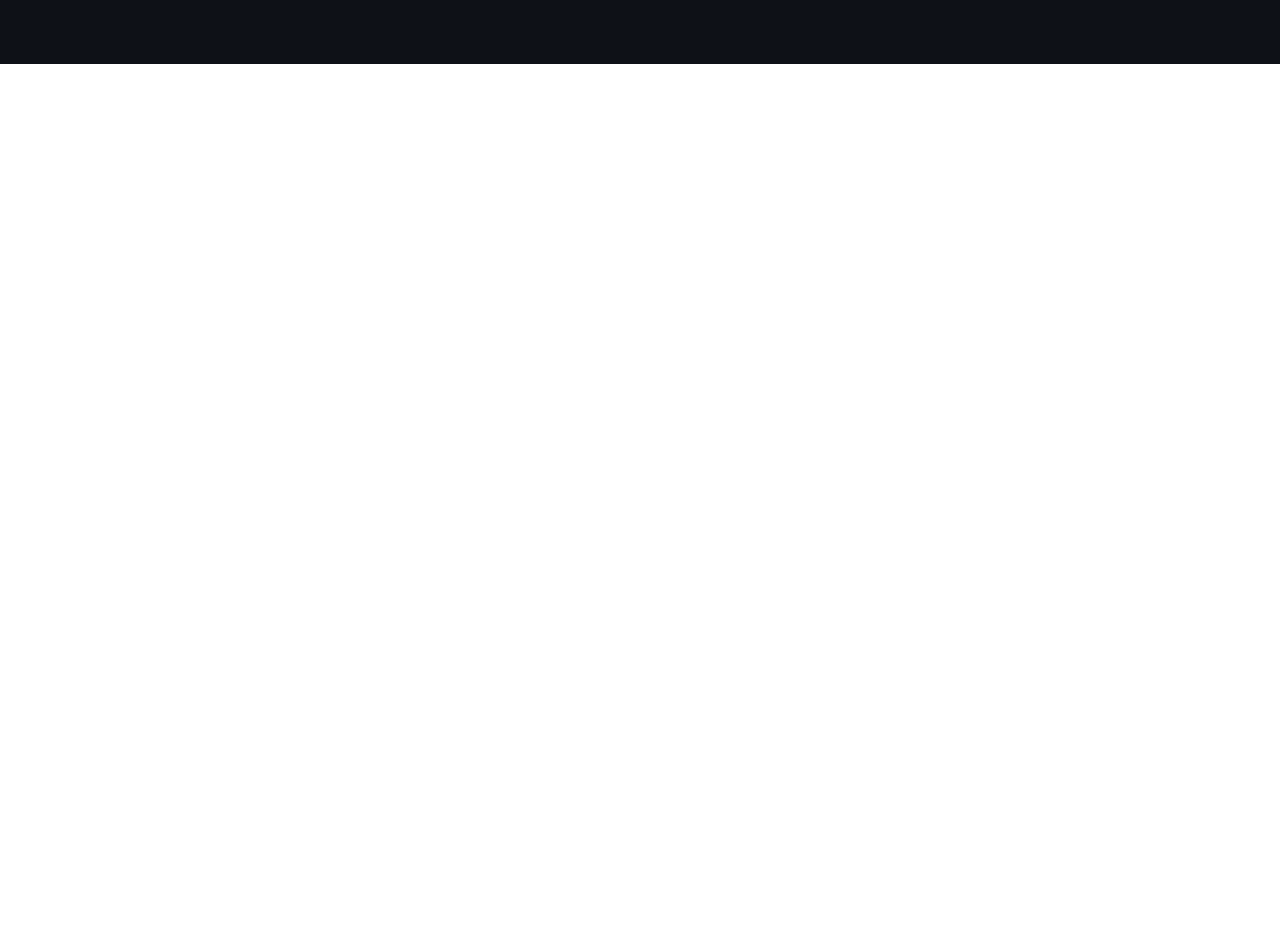
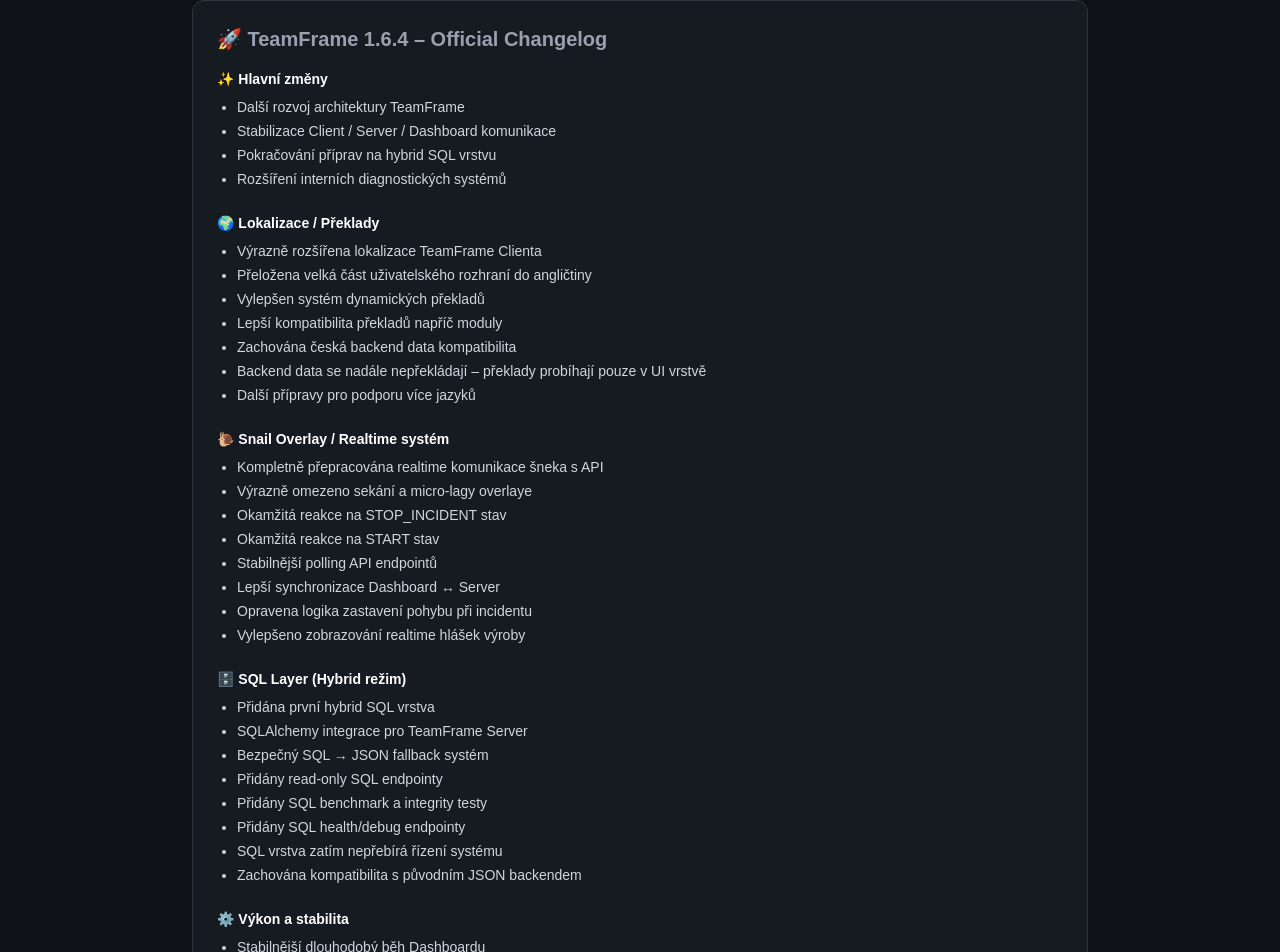
Before and after one commit to rendilife/teamframe-web, a Next.js app: page /download in a window 1280 px wide. Shown: the part 839-1791 px from the top of the page. Before the commit the page ends 903 px from the top, so only its background shows below. Built offline with nearby package versions, Linux system fonts and the light colour scheme; no server answers.

Commit message:
Website update

```diff
--- a/app/download/DownloadClient.tsx
+++ b/app/download/DownloadClient.tsx
@@ -147,9 +147,121 @@
             </ul>
           </div>
 
+
+
+
+<div className="bg-[#161B22] border border-[#30363D] rounded-xl p-6 space-y-4">
+
+  <h2 className="text-xl font-semibold">
+    🚀 TeamFrame 1.6.4 – Official Changelog
+  </h2>
+
+  <div className="space-y-6 text-sm text-gray-300">
+
+    <div>
+      <h3 className="text-white font-semibold mb-2">
+        ✨ Hlavní změny
+      </h3>
+
+      <ul className="list-disc ml-5 space-y-1">
+        <li>Další rozvoj architektury TeamFrame</li>
+        <li>Stabilizace Client / Server / Dashboard komunikace</li>
+        <li>Pokračování příprav na hybrid SQL vrstvu</li>
+        <li>Rozšíření interních diagnostických systémů</li>
+      </ul>
+    </div>
+
+    <div>
+      <h3 className="text-white font-semibold mb-2">
+        🌍 Lokalizace / Překlady
+      </h3>
+
+      <ul className="list-disc ml-5 space-y-1">
+        <li>Výrazně rozšířena lokalizace TeamFrame Clienta</li>
+        <li>Přeložena velká část uživatelského rozhraní do angličtiny</li>
+        <li>Vylepšen systém dynamických překladů</li>
+        <li>Lepší kompatibilita překladů napříč moduly</li>
+        <li>Zachována česká backend data kompatibilita</li>
+        <li>Backend data se nadále nepřekládají – překlady probíhají pouze v UI vrstvě</li>
+        <li>Další přípravy pro podporu více jazyků</li>
+      </ul>
+    </div>
+
+    <div>
+      <h3 className="text-white font-semibold mb-2">
+        🐌 Snail Overlay / Realtime systém
+      </h3>
+
+      <ul className="list-disc ml-5 space-y-1">
+        <li>Kompletně přepracována realtime komunikace šneka s API</li>
+        <li>Výrazně omezeno sekání a micro-lagy overlaye</li>
+        <li>Okamžitá reakce na STOP_INCIDENT stav</li>
+        <li>Okamžitá reakce na START stav</li>
+        <li>Stabilnější polling API endpointů</li>
+        <li>Lepší synchronizace Dashboard ↔ Server</li>
+        <li>Opravena logika zastavení pohybu při incidentu</li>
+        <li>Vylepšeno zobrazování realtime hlášek výroby</li>
+      </ul>
+    </div>
+
+    <div>
+      <h3 className="text-white font-semibold mb-2">
+        🗄️ SQL Layer (Hybrid režim)
+      </h3>
+
+      <ul className="list-disc ml-5 space-y-1">
+        <li>Přidána první hybrid SQL vrstva</li>
+        <li>SQLAlchemy integrace pro TeamFrame Server</li>
+        <li>Bezpečný SQL → JSON fallback systém</li>
+        <li>Přidány read-only SQL endpointy</li>
+        <li>Přidány SQL benchmark a integrity testy</li>
+        <li>Přidány SQL health/debug endpointy</li>
+        <li>SQL vrstva zatím nepřebírá řízení systému</li>
+        <li>Zachována kompatibilita s původním JSON backendem</li>
+      </ul>
+    </div>
+
+    <div>
+      <h3 className="text-white font-semibold mb-2">
+        ⚙️ Výkon a stabilita
+      </h3>
+
+      <ul className="list-disc ml-5 space-y-1">
+        <li>Stabilnější dlouhodobý běh Dashboardu</li>
+        <li>Optimalizace interní komunikace vláken</li>
+        <li>Menší zatížení realtime aktualizací</li>
+        <li>Omezeny některé nadměrné debug výpisy</li>
+        <li>Stabilnější launcher process management</li>
+      </ul>
+    </div>
+
+  </div>
+</div>
+
+
+
+
+
+
+
+
+
+
+
+
         </div>
 
       </div>
+
+
+
+
+
+
+
+
+
+
     </main>
   );
 }
```
